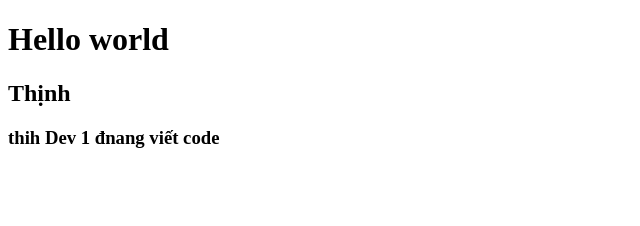
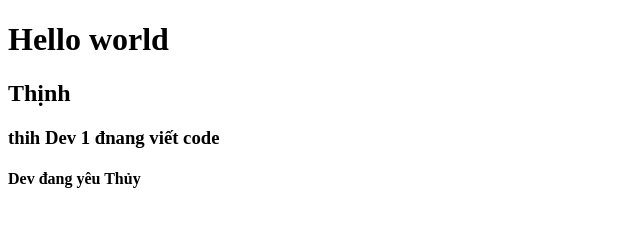
Before and after one commit to thinhntps28995/testNTT, a plain HTML site: page index.html in a window 1280 px wide. Shown: the whole page, without its empty margins (0-640 px from the left). Drawn offline with Linux system fonts and the light colour scheme.

Commit message:
Update index.html
update thêm h4 tới ffile main

```diff
--- a/index.html
+++ b/index.html
@@ -9,5 +9,6 @@
     <h1>Hello world</h1>
     <h2>Thịnh</h2>
     <h3>thih Dev 1 đnang viết code</h3>
+    <h4>Dev đang yêu Thủy</h4>
 </body>
 </html>
```
